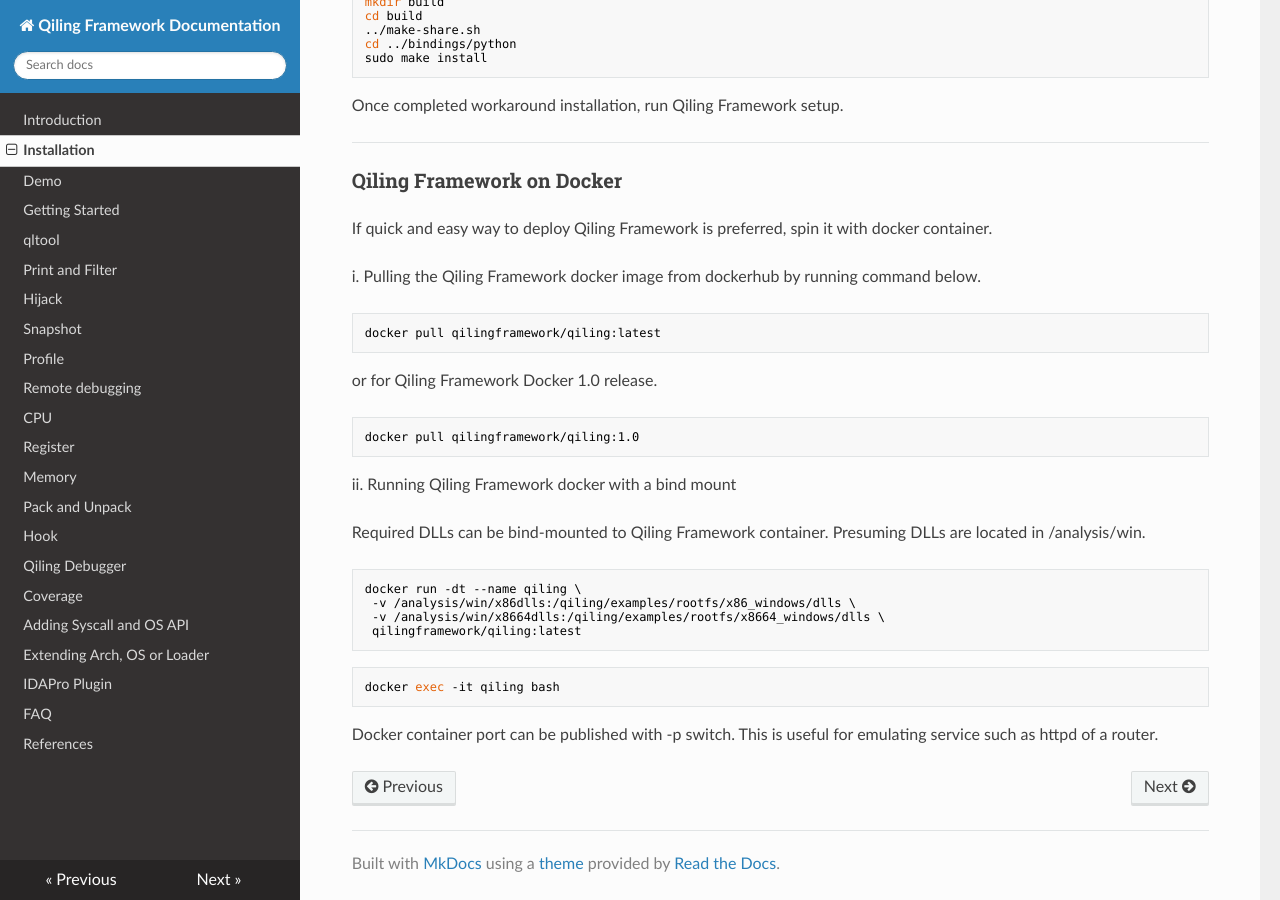
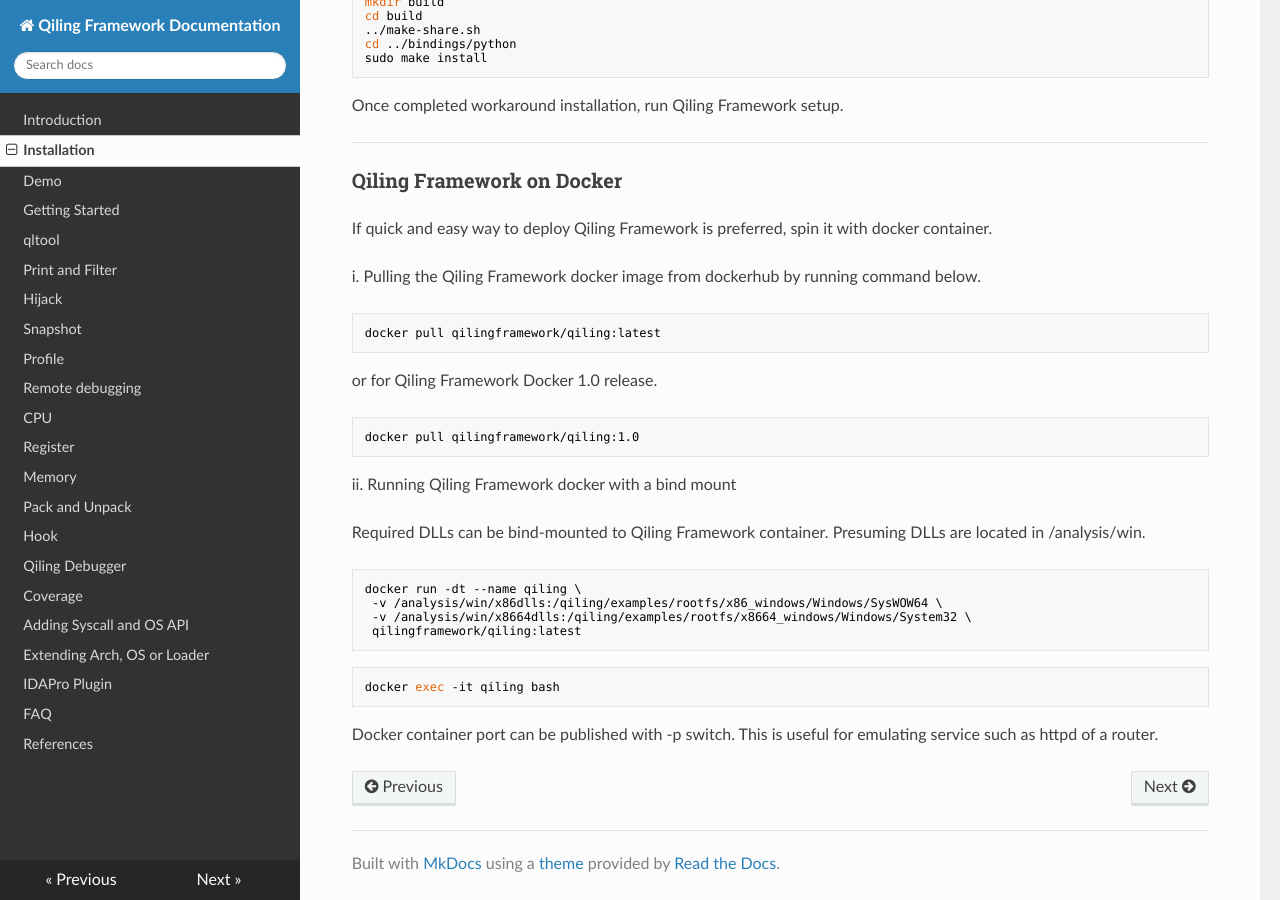
Before and after one commit to qilingframework/rtfd.io, an MkDocs documentation site: the page built from docs/install.md, in a window 1280 px wide and 900 px high, scrolled down 2014 px. Built offline with MkDocs 1.6.1, drawn with Linux system fonts in a browser that asks for light colours; nearby versions of some CDN libraries.

Commit message:
Update install.md

````diff
--- a/docs/install.md
+++ b/docs/install.md
@@ -122,8 +122,8 @@ Required DLLs can be bind-mounted to Qiling Framework container. Presuming DLLs
 
 ```sh
 docker run -dt --name qiling \
- -v /analysis/win/x86dlls:/qiling/examples/rootfs/x86_windows/dlls \
- -v /analysis/win/x8664dlls:/qiling/examples/rootfs/x8664_windows/dlls \
+ -v /analysis/win/x86dlls:/qiling/examples/rootfs/x86_windows/Windows/SysWOW64 \
+ -v /analysis/win/x8664dlls:/qiling/examples/rootfs/x8664_windows/Windows/System32 \
  qilingframework/qiling:latest
 ```
 
````
